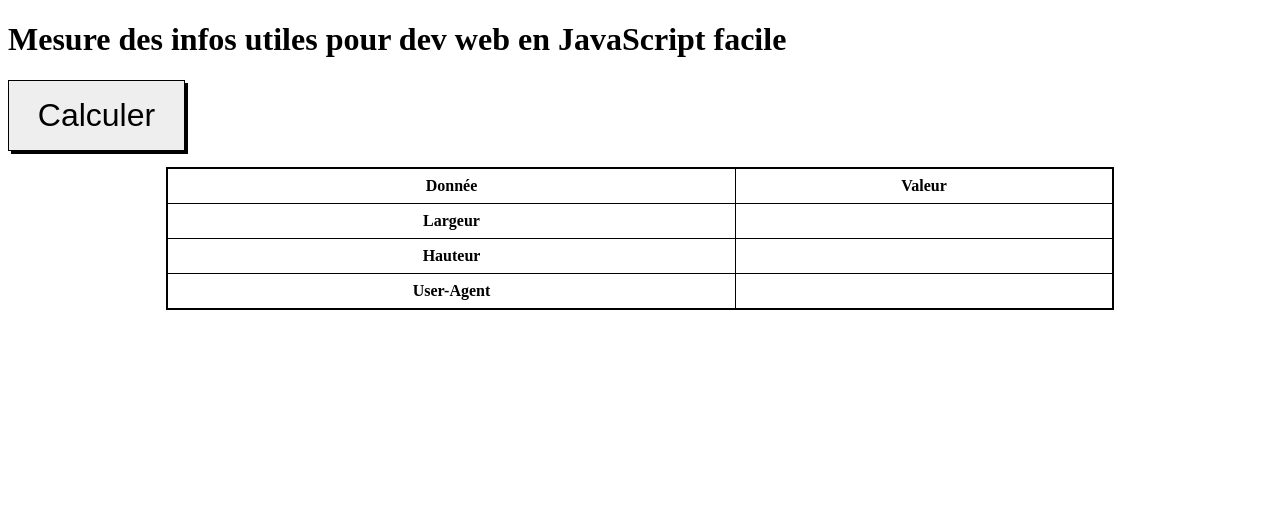
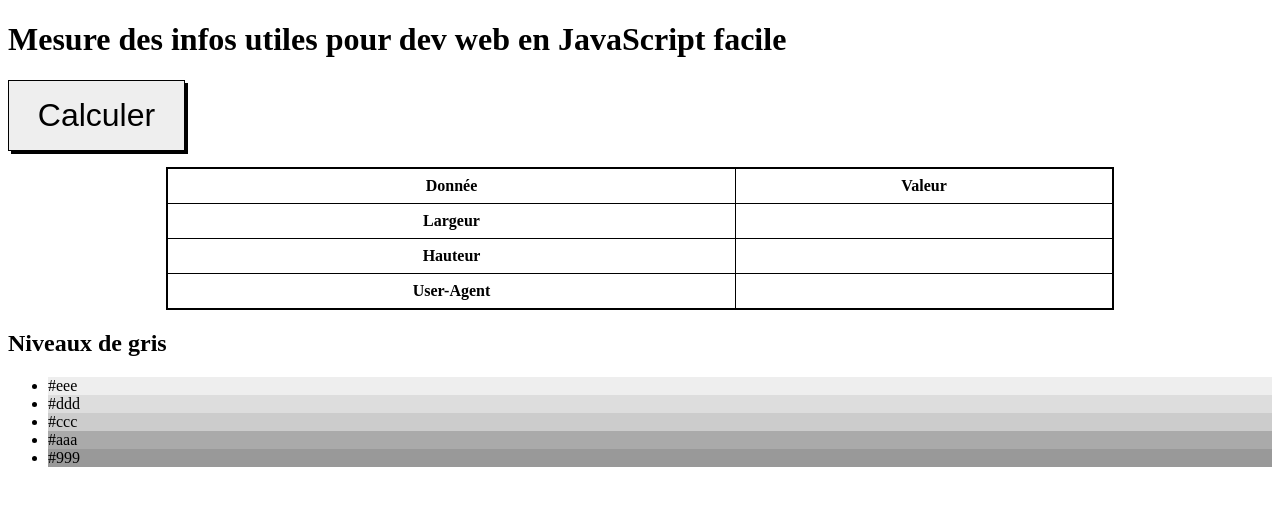
Before and after one commit to Corelka/website, a Jekyll site: the page device.html, which Jekyll copies as it is, in a window 1280 px wide. Shown: the top 506 px of the page. Built offline with Jekyll 4.4.1, drawn with Linux system fonts in a browser that asks for light colours.

Commit message:
Add a scale of greys to see which are displayed on ereaders

```diff
--- a/device.html
+++ b/device.html
@@ -45,6 +45,16 @@
                 <td id="ua"></td>
             </tr>
         </table>
+
+        <h2>Niveaux de gris</h2>
+        <ul>
+            <li style="background: #eee;">#eee</li>
+            <li style="background: #ddd;">#ddd</li>
+            <li style="background: #ccc;">#ccc</li>
+            <li style="background: #aaa;">#aaa</li>
+            <li style="background: #999;">#999</li>
+        </ul>
+
         <script>
             function i(id) {
                 return document.getElementById(id);
```
